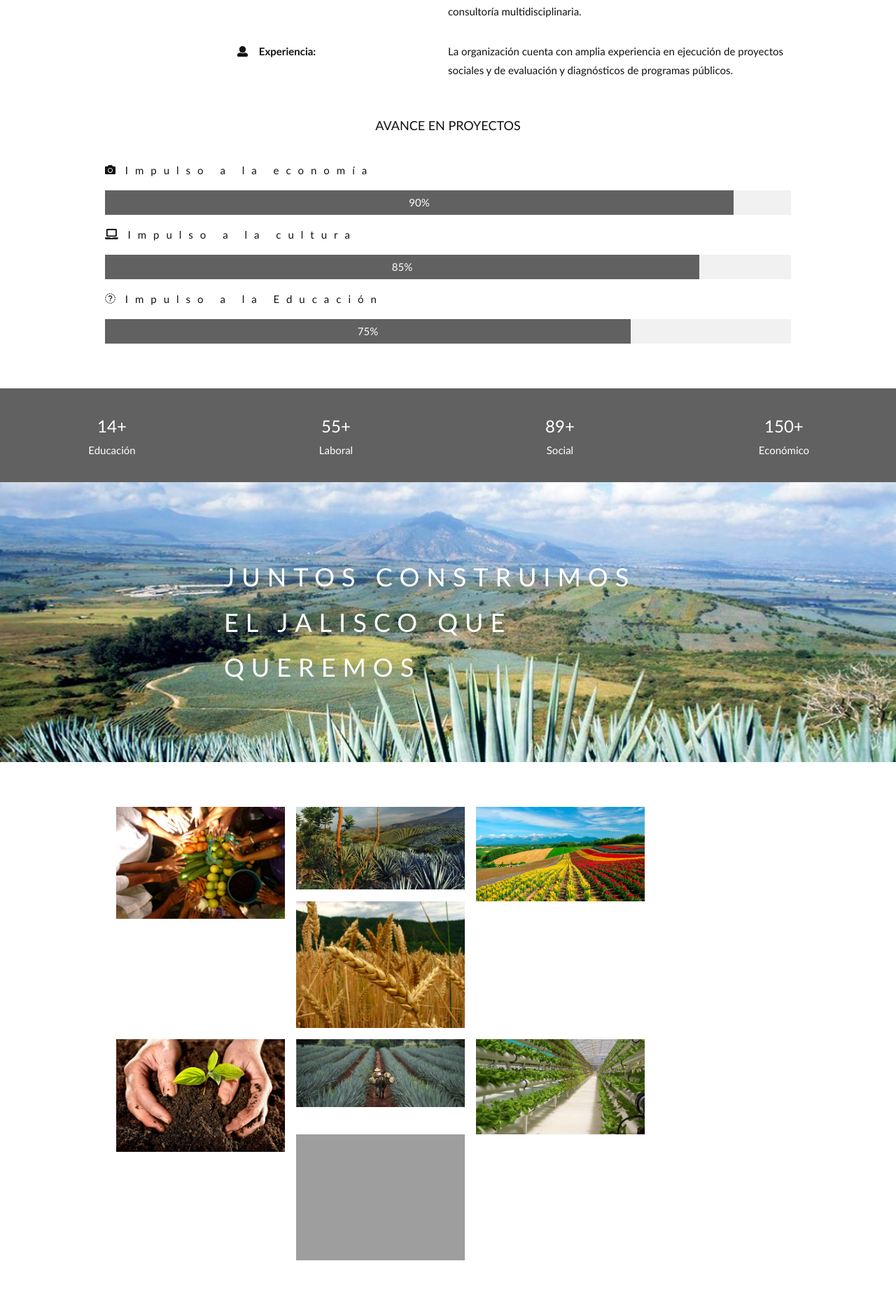
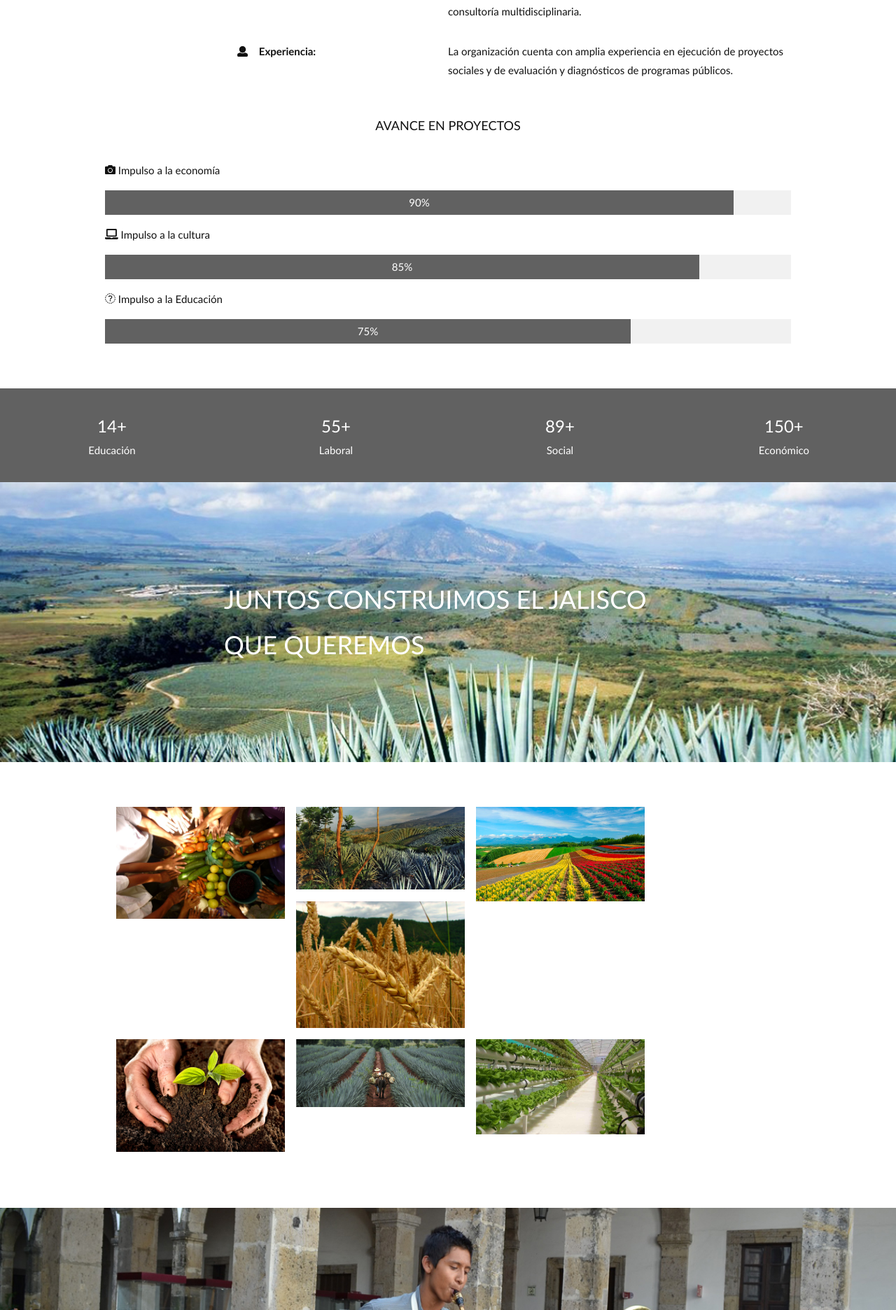
Before and after one commit to ChristianMMJ/ISOJAL, a PHP site: page / in a window 1280 px wide. Shown: the part 1436-3308 px from the top of the page at 70% size. Run offline with PHP 8.4, Linux system fonts and the light colour scheme; grey boxes are pictures that could not be loaded.

Commit message:
CAMBIOS MENORES

```diff
--- a/css/style.css
+++ b/css/style.css
@@ -131,7 +131,7 @@ body, html {
     min-height: 400px;
 }
 
-.w3-wide {letter-spacing: 10px;}
+.w3-wide {letter-spacing: 0px;}
 .w3-hover-opacity {cursor: pointer;}
 
 /* Turn off parallax scrolling for tablets and phones */
--- a/index.php
+++ b/index.php
@@ -27,6 +27,7 @@
     <link href="css/animate.css" rel="stylesheet" type="text/css"/>
     <link href="css/style.css" rel="stylesheet" type="text/css"/>
     <script src="js/fontawesome-all.js" type="text/javascript"></script>
+    <script src="https://unpkg.com/scrollreveal/dist/scrollreveal.min.js"></script>
     <style>
         .w3-bar-item{
             color: #fff !important;
@@ -40,7 +41,7 @@
 
         <!-- Navbar (sit on top) -->
         <div class="w3-top">
-            <div class="w3-bar" id="myNavbar">
+            <div class="w3-bar animated fadeInDown" id="myNavbar">
                 <a class="w3-bar-item w3-button w3-hover-black w3-hide-medium w3-hide-large w3-right" href="javascript:void(0);" onclick="toggleFunction()" title="Toggle Navigation Menu">
                     <i class="fa fa-bars"></i>
                 </a>
@@ -51,7 +52,7 @@
             </div>
 
             <!-- Navbar on small screens -->
-            <div id="navDemo" class="w3-bar-block w3-white w3-hide w3-hide-large w3-hide-medium">
+            <div id="navDemo" class="w3-bar-block w3-black w3-hide w3-hide-large w3-hide-medium">
                 <a href="#about" class="w3-bar-item w3-button" onclick="toggleFunction()">INICIO</a>
                 <a href="#portfolio" class="w3-bar-item w3-button" onclick="toggleFunction()">PROYECTOS</a>
                 <a href="#contact" class="w3-bar-item w3-button" onclick="toggleFunction()">CONTACTO</a>
@@ -172,44 +173,40 @@
             <!-- Responsive Grid. Four columns on tablets, laptops and desktops. Will stack on mobile devices/small screens (100% width) -->
             <div class="w3-row-padding w3-center">
                 <div class="w3-col m3">
-                    <img src="img/A.jpg" style="width:100%" onclick="onClick(this)" class="w3-hover-opacity" alt="The mist over the mountains">
+                    <img src="img/A.jpg" style="width:100%" onclick="onClick(this)" class="w3-hover-opacity" alt="Ilustración 1">
                 </div>
 
                 <div class="w3-col m3">
-                    <img src="img/B.jpg" style="width:100%" onclick="onClick(this)" class="w3-hover-opacity" alt="Coffee beans">
+                    <img src="img/B.jpg" style="width:100%" onclick="onClick(this)" class="w3-hover-opacity" alt="Ilustración 2">
                 </div>
 
                 <div class="w3-col m3">
-                    <img src="img/C.jpg" style="width:100%" onclick="onClick(this)" class="w3-hover-opacity" alt="Bear closeup">
+                    <img src="img/C.jpg" style="width:100%" onclick="onClick(this)" class="w3-hover-opacity" alt="Ilustración 3">
                 </div>
 
                 <div class="w3-col m3">
-                    <img src="img/D.jpg" style="width:100%" onclick="onClick(this)" class="w3-hover-opacity" alt="Quiet ocean">
+                    <img src="img/D.jpg" style="width:100%" onclick="onClick(this)" class="w3-hover-opacity" alt="QuIlustración 4">
                 </div>
             </div>
 
             <div class="w3-row-padding w3-center w3-section">
                 <div class="w3-col m3">
-                    <img src="img/E.jpg" style="width:100%" onclick="onClick(this)" class="w3-hover-opacity" alt="The mist">
+                    <img src="img/E.jpg" style="width:100%" onclick="onClick(this)" class="w3-hover-opacity" alt="Ilustración 5">
                 </div>
 
                 <div class="w3-col m3">
-                    <img src="img/G.jpg" style="width:100%" onclick="onClick(this)" class="w3-hover-opacity" alt="My beloved typewriter">
+                    <img src="img/G.jpg" style="width:100%" onclick="onClick(this)" class="w3-hover-opacity" alt="Ilustración 6">
                 </div>
 
                 <div class="w3-col m3">
-                    <img src="img/H.jpg" style="width:100%" onclick="onClick(this)" class="w3-hover-opacity" alt="Empty ghost train">
-                </div>
-
-                <div class="w3-col m3">
-                    <img src="img/I.jpg" style="width:100%" onclick="onClick(this)" class="w3-hover-opacity" alt="Sailing">
+                    <img src="img/H.jpg" style="width:100%" onclick="onClick(this)" class="w3-hover-opacity" alt="Ilustración 7">
                 </div>
             </div>
         </div>
 
         <!-- Modal for full size images on click-->
         <div id="modal01" class="w3-modal w3-black" onclick="this.style.display = 'none'">
-            <span class="w3-button w3-large w3-black w3-display-topright" title="Close Modal Image"><i class="fa fa-remove"></i></span>
+            <span class="w3-button w3-large w3-black w3-display-topright" title="Close Modal Image"><i class="fa fa-times"></i></span>
             <div class="w3-modal-content w3-animate-zoom w3-center w3-transparent w3-padding-64">
                 <img id="img01" class="w3-image">
                 <p id="caption" class="w3-opacity w3-large"></p>
@@ -263,6 +260,10 @@
 
         <!-- Add Google Maps -->
         <script>
+            window.sr = ScrollReveal();
+            sr.reveal('p');
+            sr.reveal('.w3-col');
+            sr.reveal('.w3-center');
 
             // Modal Image Gallery
             function onClick(element) {
@@ -279,9 +280,9 @@
             function myFunction() {
                 var navbar = document.getElementById("myNavbar");
                 if (document.body.scrollTop > 100 || document.documentElement.scrollTop > 100) {
-                    navbar.className = "w3-bar" + " w3-card" + " w3-animate-top" + " w3-white";
+                    navbar.className = "w3-bar" + " w3-card" + " w3-animate-top" + " w3-black";
                 } else {
-                    navbar.className = navbar.className.replace(" w3-card w3-animate-top w3-white", "");
+                    navbar.className = navbar.className.replace(" w3-card w3-animate-top w3-black", "");
                 }
             }
 
```
